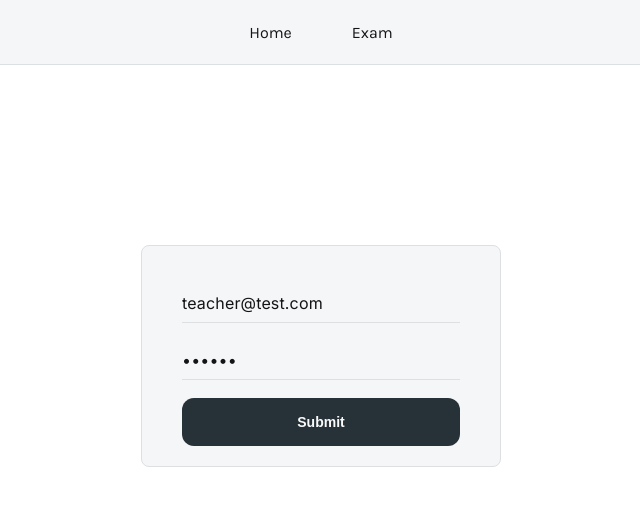
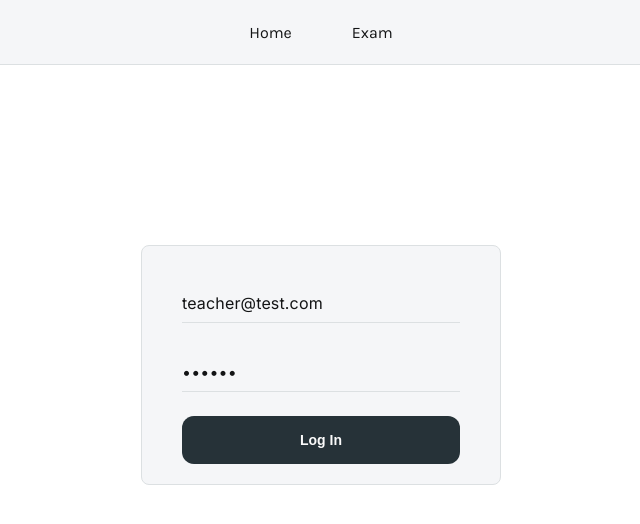
Before and after one commit to mritunjaysaha/final-year-project-fe, a React (Create React App) app: page / in a window 1280 px wide. Shown: the top 524 px of the page, without its empty margins (319-959 px from the left). Built offline with nearby package versions, Linux system fonts and the light colour scheme; no server answers.

Commit message:
updated landing page styles

```diff
--- a/src/Components/Forms/index.js
+++ b/src/Components/Forms/index.js
@@ -1,8 +1,14 @@
 import { useState, createContext } from "react";
-import { Button } from "../atoms/button";
 
 export const FormContext = createContext({ form: {} });
 
+/**
+ *
+ * @param {children} children
+ * @param {submit} submit function to submit the form and send api request
+ * @param {Object} initialValues
+ * @returns
+ */
 export function Form(props) {
     const { children, submit = () => {}, initialValues } = props;
 
@@ -18,14 +24,10 @@ export function Form(props) {
     };
 
     return (
-        <form>
+        <form onSubmit={(e) => submit(e, form)}>
             <FormContext.Provider value={{ form, handleFormChange }}>
                 {children}
             </FormContext.Provider>
-
-            <Button fullWidth={true} type="button" onClick={() => submit(form)}>
-                Submit
-            </Button>
         </form>
     );
 }
--- a/src/Components/LandingPage/index.js
+++ b/src/Components/LandingPage/index.js
@@ -2,7 +2,7 @@ import axios from "axios";
 
 import { Form } from "../Forms";
 import { FormInput } from "../Forms/formInput";
-
+import { Button } from "../atoms/button";
 import styles from "./landingPage.module.scss";
 
 export function LandingPage() {
@@ -11,7 +11,10 @@ export function LandingPage() {
         password: "123456",
     };
 
-    async function handleSubmit(form) {
+    async function handleSubmit(e, form) {
+        e.preventDefault();
+        console.log(form);
+
         await axios
             .post(`/api/login`, form)
             .then((res) => {
@@ -25,15 +28,31 @@ export function LandingPage() {
     return (
         <section className={styles.landingPageSection}>
             <div className={styles.landingPageFormContainer}>
-                <Form submit={handleSubmit} initialValues={initialValues}>
+                <Form
+                    submit={handleSubmit}
+                    submitButtonText="Log In"
+                    initialValues={initialValues}
+                >
                     <div className={styles.inputContainer}>
-                        <FormInput name="email" type="email" label="E-mail" />
+                        <FormInput
+                            name="email"
+                            type="email"
+                            label="E-mail"
+                            aria-label="email-input"
+                            aria-required="true"
+                        />
                         <FormInput
                             name="password"
                             type="password"
                             label="Password"
+                            aria-label="password-input"
+                            aria-required="true"
                         />
                     </div>
+
+                    <Button fullWidth={true} type="submit">
+                        Log In
+                    </Button>
                 </Form>
             </div>
         </section>
--- a/src/Components/LandingPage/landingPage.module.scss
+++ b/src/Components/LandingPage/landingPage.module.scss
@@ -2,12 +2,11 @@
 @import "../../styles/abstract/variables.scss";
 
 .landingPageSection {
+    display: flex;
+    justify-content: center;
+
     width: 100vw;
     height: 100vh;
-
-    display: flex;
-    margin-top: 18rem;
-    justify-content: center;
 }
 
 .landingPageFormContainer {
@@ -21,20 +20,17 @@
     height: max-content;
 
     padding: 2rem 4rem;
+    margin-top: 18rem;
 
     border-radius: $border-radius-08;
 
     border: 0.1rem solid $border-color-alpha;
 
     .inputContainer {
-        margin-bottom: 1.8rem;
+        margin-bottom: 1.2rem;
 
         input {
             margin-bottom: 1.2rem;
-
-            &:last-of-type {
-                margin-bottom: 0;
-            }
         }
     }
 }
```
